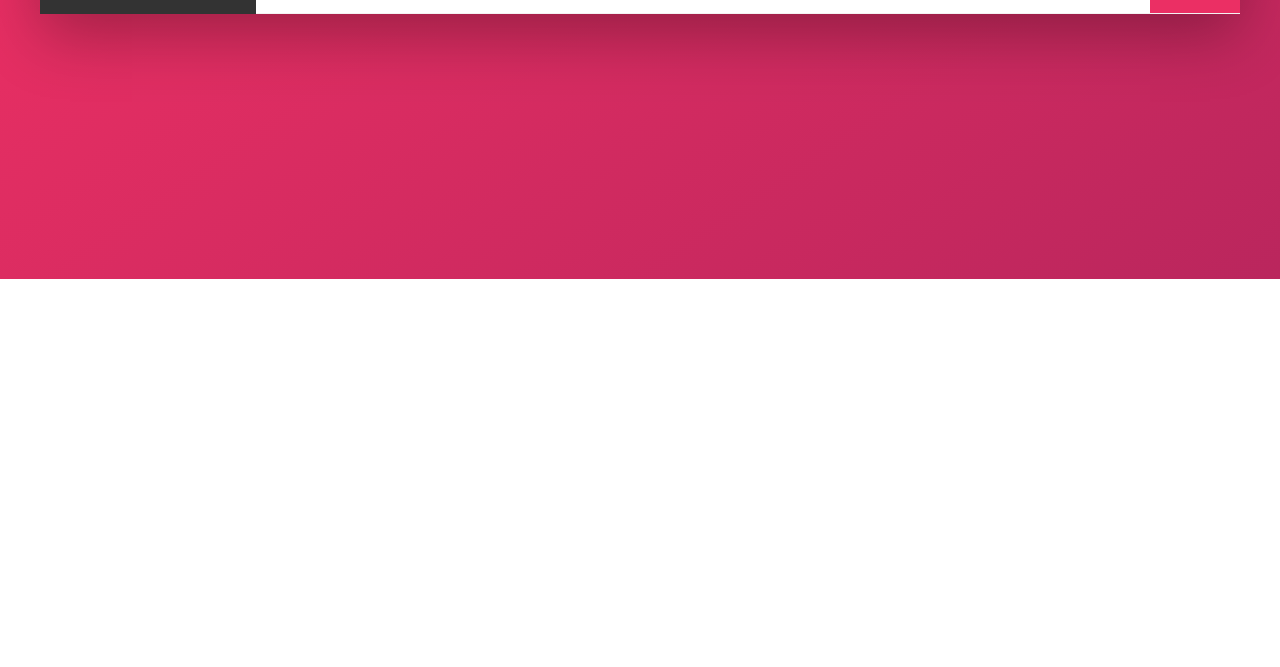
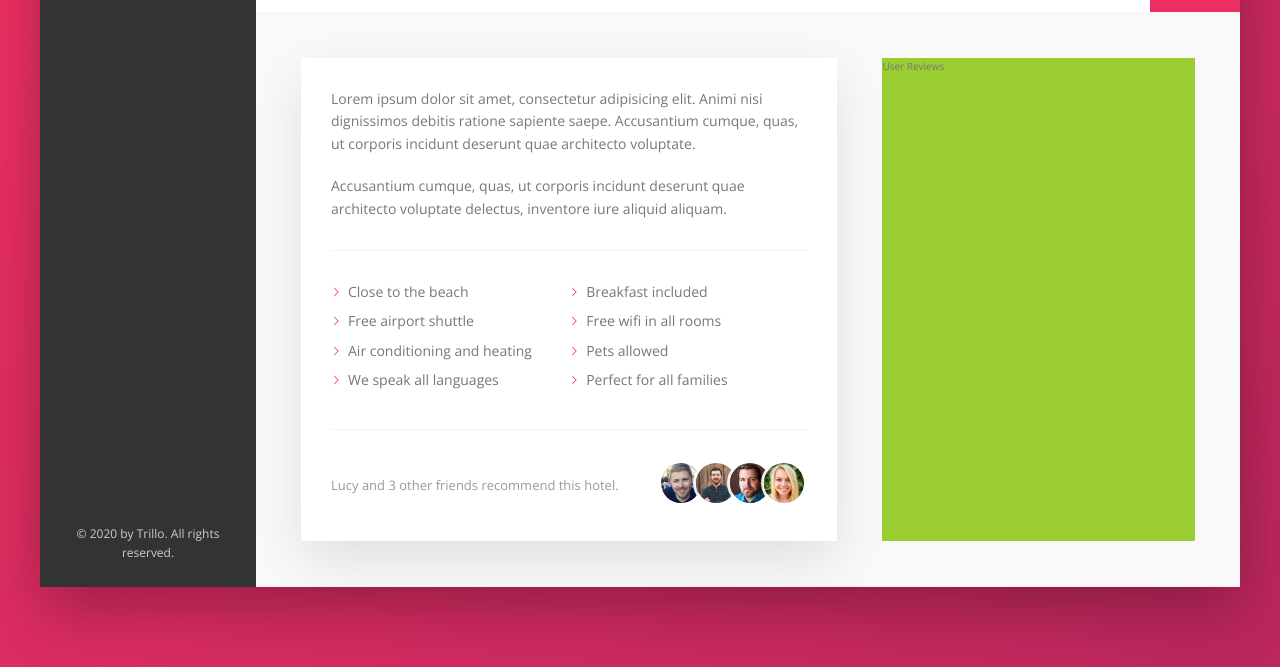
Before and after one commit to jonnywillrees/Trillo, a website: page index.html in a window 1280 px wide. Shown: the part 601-1268 px from the top of the page. Before the commit the page ends 880 px from the top, so only its background shows below. Drawn offline with nearby package versions, Linux system fonts and the light colour scheme.

Commit message:
Add description section

```diff
--- a/index.html
+++ b/index.html
@@ -71,7 +71,7 @@
           </ul>
           <div class="legal">&copy; 2020 by Trillo. All rights reserved.</div>
         </nav>
-        <main class="hotel-view">
+        <main class="hotel-viewport">
           <div class="gallery">
             <figure class="gallery__item">
               <img src="img/hotel-1.jpg" alt="Photo of hotel 1" class="gallery__photo" />
@@ -105,6 +105,39 @@
               <div class="heading__rating-votes">429 votes</div>
             </div>
           </div>
+
+          <div class="detail">
+            <div class="description">
+              <p class="paragraph">
+                Lorem ipsum dolor sit amet, consectetur adipisicing elit. Animi nisi dignissimos debitis ratione
+                sapiente saepe. Accusantium cumque, quas, ut corporis incidunt deserunt quae architecto voluptate.
+              </p>
+              <p class="paragraph">
+                Accusantium cumque, quas, ut corporis incidunt deserunt quae architecto voluptate delectus, inventore
+                iure aliquid aliquam.
+              </p>
+              <ul class="list">
+                <li class="list__item">Close to the beach</li>
+                <li class="list__item">Breakfast included</li>
+                <li class="list__item">Free airport shuttle</li>
+                <li class="list__item">Free wifi in all rooms</li>
+                <li class="list__item">Air conditioning and heating</li>
+                <li class="list__item">Pets allowed</li>
+                <li class="list__item">We speak all languages</li>
+                <li class="list__item">Perfect for all families</li>
+              </ul>
+              <div class="recommend">
+                <p class="recommend__count">Lucy and 3 other friends recommend this hotel.</p>
+                <div class="recommend__friends">
+                  <img src="img/user-3.jpg" alt="Friend 1" class="recommend__photo" />
+                  <img src="img/user-4.jpg" alt="Friend 2" class="recommend__photo" />
+                  <img src="img/user-5.jpg" alt="Friend 3" class="recommend__photo" />
+                  <img src="img/user-6.jpg" alt="Friend 4" class="recommend__photo" />
+                </div>
+              </div>
+            </div>
+            <div class="user-reviews">User Reviews</div>
+          </div>
         </main>
       </div>
     </div>
--- a/sass/abstracts/_variables.scss
+++ b/sass/abstracts/_variables.scss
@@ -18,4 +18,7 @@ CSS VARIABLES INSTEAD OF SASS VARIABLES
   --color-grey-dark-3: #999;
 
   --shadow-dark: 0 2rem 6rem rgba(0, 0, 0, 0.3);
+  --shadow-light: 0 2rem 5rem rgba(0, 0, 0, 0.1);
+
+  --line: 1px solid var(--color-grey-light-2);
 }
--- a/sass/base/_base.scss
+++ b/sass/base/_base.scss
@@ -12,7 +12,7 @@
 html {
   // 16px is browser default font-size
   font-size: 62.5%; // 1rem = 10px;  10px/16px = 62.5%;
-  box-sizing: inherit;
+  box-sizing: border-box;
 }
 
 body {
--- a/sass/components/_description.scss
+++ b/sass/components/_description.scss
@@ -0,0 +1,71 @@
+////////////////////////
+// PARAGRAGH
+.paragraph {
+  &:not(:last-of-type) {
+    margin-bottom: 2rem;
+  }
+}
+
+////////////////////////
+// LIST
+.list {
+  display: flex;
+  flex-wrap: wrap;
+  list-style: none;
+  margin: 3rem 0;
+  padding: 3rem 0;
+  border-top: var(--line);
+  border-bottom: var(--line);
+
+  &__item {
+    flex: 0 0 50%;
+    margin-bottom: 0.7rem;
+
+    &::before {
+      content: "";
+      display: inline-block;
+      height: 1rem;
+      width: 1rem;
+      margin-right: 0.7rem;
+
+      // OLDER BROWSERS
+      // background-image: url(../img/SVG/chevron-thin-right.svg);
+      // background-size: cover;
+
+      // NEWER BROWSERS ---> use masks
+      background-color: var(--color-primary);
+      mask-image: url(../img/SVG/chevron-thin-right.svg);
+      -webkit-mask-image: url(../img/SVG/chevron-thin-right.svg);
+      mask-size: cover;
+      -webkit-mask-size: cover;
+    }
+  }
+}
+
+////////////////////////
+// RECOMMEND
+.recommend {
+  font-size: 1.3rem;
+  color: var(--color-grey-dark-3);
+  display: flex;
+  align-items: center;
+
+  &__count {
+    margin-right: auto;
+  }
+
+  &__friends {
+  }
+
+  &__photo {
+    height: 4rem;
+    width: 4rem;
+    border-radius: 50%;
+    border: 3px solid rgba(255, 255, 255, 0.9);
+    box-sizing: content-box;
+
+    &:not(:last-child) {
+      margin-right: -1.5rem;
+    }
+  }
+}
--- a/sass/components/_header.scss
+++ b/sass/components/_header.scss
@@ -1,12 +1,3 @@
-.header {
-  font-size: 1.4rem;
-  height: 7rem;
-  background-color: #fff;
-  border-bottom: 1px solid var(--color-grey-light-2);
-  display: flex;
-  justify-content: space-between;
-  align-items: center;
-
 ////////////////////////
 // LOGO
 .logo {
@@ -71,7 +62,6 @@
     fill: var(--color-grey-dark-3);
   }
 }
-}
 
 ////////////////////////
 // USER NAV
--- /dev/null
+++ b/sass/components/_hotel-overview.scss
@@ -0,0 +1,66 @@
+.gallery {
+  display: flex;
+
+  &__photo {
+    width: 100%;
+    display: block;
+  }
+}
+
+.heading {
+  display: flex;
+  align-items: center;
+  border-bottom: var(--line);
+
+  &__title {
+    text-transform: uppercase;
+    font-weight: 300;
+    font-size: 3rem;
+    padding: 1.5rem 3rem;
+    letter-spacing: 1px;
+  }
+
+  &__stars {
+    margin-right: auto;
+    display: flex;
+  }
+
+  &__icon-star,
+  &__icon-location {
+    width: 2rem;
+    height: 2rem;
+    fill: var(--color-primary);
+  }
+
+  &__location {
+    font-size: 1.2rem;
+    display: flex;
+  }
+
+  &__icon-location {
+    margin-right: 0.5rem;
+  }
+
+  &__rating {
+    color: #fff;
+    background-color: var(--color-primary);
+    padding: 0 2.5rem;
+    margin-left: 3rem;
+    align-self: stretch;
+    display: flex;
+    flex-direction: column;
+    justify-content: center;
+    align-items: center;
+  }
+
+  &__rating-score {
+    font-size: 2.25rem;
+    font-weight: 300;
+  }
+
+  &__rating-votes {
+    font-size: 0.8rem;
+    text-transform: uppercase;
+    margin-top: -0.3rem;
+  }
+}
--- a/sass/components/_hotel-view.scss
+++ /dev/null
@@ -1,71 +0,0 @@
-.hotel-view {
-  background-color: #fff;
-  flex: 1;
-
-  .gallery {
-    display: flex;
-
-    &__photo {
-      width: 100%;
-      display: block;
-    }
-  }
-
-  .heading {
-    display: flex;
-    align-items: center;
-    border-bottom: 1px solid var(--color-grey-light-2);
-
-    &__title {
-      text-transform: uppercase;
-      font-weight: 300;
-      font-size: 3rem;
-      padding: 1.5rem 3rem;
-      letter-spacing: 1px;
-    }
-
-    &__stars {
-      margin-right: auto;
-      display: flex;
-    }
-
-    &__icon-star,
-    &__icon-location {
-      width: 2rem;
-      height: 2rem;
-      fill: var(--color-primary);
-    }
-
-    &__location {
-      font-size: 1.2rem;
-      display: flex;
-    }
-
-    &__icon-location {
-      margin-right: 0.5rem;
-    }
-
-    &__rating {
-      color: #fff;
-      background-color: var(--color-primary);
-      padding: 0 2.5rem;
-      margin-left: 3rem;
-      align-self: stretch;
-      display: flex;
-      flex-direction: column;
-      justify-content: center;
-      align-items: center;
-    }
-
-    &__rating-score {
-      font-size: 2.25rem;
-      font-weight: 300;
-    }
-
-    &__rating-votes {
-      font-size: 0.8rem;
-      text-transform: uppercase;
-      margin-top: -0.3rem;
-    }
-  }
-}
--- a/sass/layout/_general.scss
+++ b/sass/layout/_general.scss
@@ -5,12 +5,42 @@
   box-shadow: var(--shadow-dark);
 }
 
+.header {
+  font-size: 1.4rem;
+  height: 7rem;
+  background-color: #fff;
+  border-bottom: var(--line);
+  display: flex;
+  justify-content: space-between;
+  align-items: center;
+}
+
 .content {
   display: flex;
 }
 
+.hotel-viewport {
+  background-color: #fff;
+  flex: 1;
+}
+
+.detail {
+  display: flex;
+  padding: 4.5rem;
+  background-color: var(--color-grey-light-1);
+  border-bottom: var(--line);
+}
+
 .description {
+  font-size: 1.4rem;
+  background-color: #fff;
+  box-shadow: var(--shadow-light);
+  padding: 3rem;
+  flex: 0 0 60%;
+  margin-right: 4.5rem;
 }
 
 .user-reviews {
+  background-color: yellowgreen;
+  flex: 1;
 }
--- a/sass/main.scss
+++ b/sass/main.scss
@@ -10,7 +10,7 @@
 @import "components/buttons";
 @import "components/description";
 @import "components/header";
-@import "components/hotel-view";
+@import "components/hotel-overview";
 @import "components/sidebar";
 @import "components/user-review";
 
```
Also changed, not shown: css/style.css, img/chevron-thin-right.svg (deleted). Lines whose indentation alone changed are shown as unchanged.
